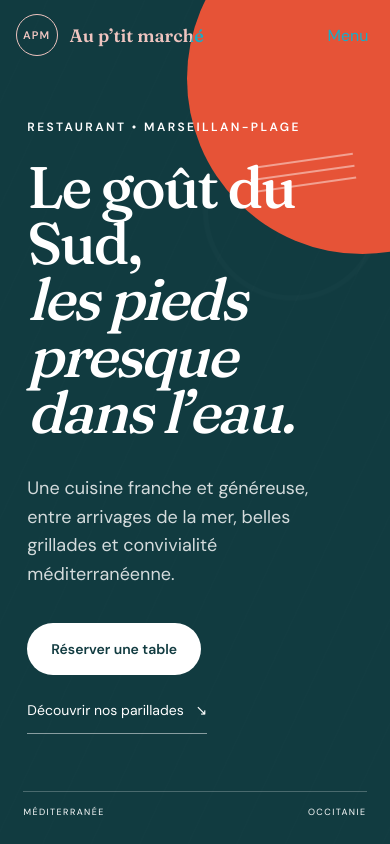
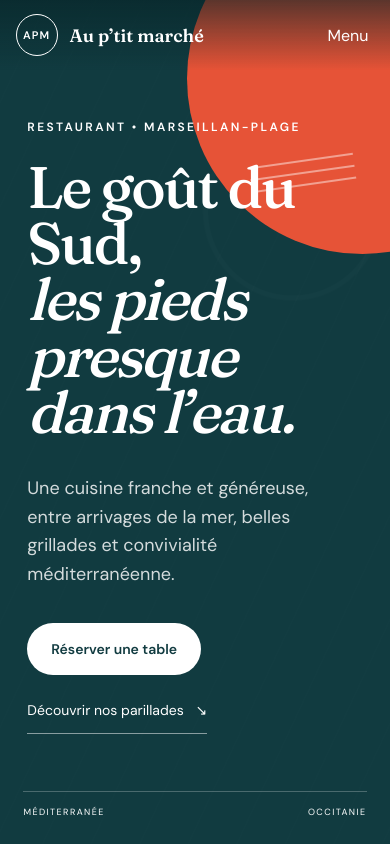
Before and after one commit to yanisferraz94-star/Au-p-tit-march-, a website built with Vite: page index.html in a window 390 px wide. Shown: the top 844 px of the page. Built offline with nearby package versions, Linux system fonts and the light colour scheme.

Commit message:
Polish responsive navigation and final build

```diff
--- a/styles.css
+++ b/styles.css
@@ -14,7 +14,7 @@ body { margin: 0; color: var(--ink); background: var(--cream); font-family: "DM
 a { color: inherit; text-decoration: none; }
 img { display: block; width: 100%; }
 
-.topbar { position: fixed; z-index: 20; inset: 0 0 auto; height: 84px; padding: 0 4vw; display: flex; align-items: center; justify-content: space-between; color: white; mix-blend-mode: difference; }
+.topbar { position: fixed; z-index: 20; inset: 0 0 auto; height: 84px; padding: 0 4vw; display: flex; align-items: center; justify-content: space-between; color: white; background: linear-gradient(180deg, rgba(6,35,38,.62), transparent); }
 .brand { display: flex; align-items: center; gap: 12px; font: 600 18px "Fraunces", serif; }
 .brand-mark { display: grid; place-items: center; width: 42px; height: 42px; border: 1px solid currentColor; border-radius: 50%; font: 600 11px "DM Sans", sans-serif; letter-spacing: .1em; }
 nav { display: flex; align-items: center; gap: 34px; font-size: 13px; }
```
Also changed, not shown: dist/client/styles.css.
